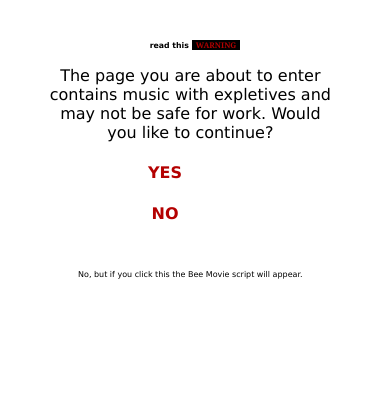
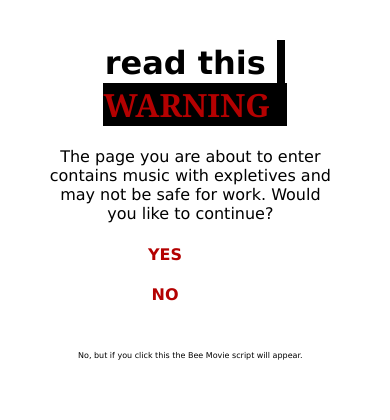
Before and after one commit to smcdermott3/project, a PHP site: page /NSFW.html in a window 390 px wide. Shown: the top 420 px of the page. Run offline with PHP 8.4, Linux system fonts and the light colour scheme.

Commit message:
removed scalablility, too small on mobile

```diff
--- a/styles/rtd.css
+++ b/styles/rtd.css
@@ -6,7 +6,6 @@ h1 {
   text-align: center;
   color: black;
   font-family: Verdana;
-  font-size: 2vw;
 }
 #title {
   color: rgb(180, 1, 1);
@@ -86,9 +85,8 @@ button:hover {
 
 nav ul {
   list-style-type: none;
+  text-align: center;
 
-  text-align: center;
-  font-size: 1vw;
 }
 nav li {
   display: inline-block;
```
